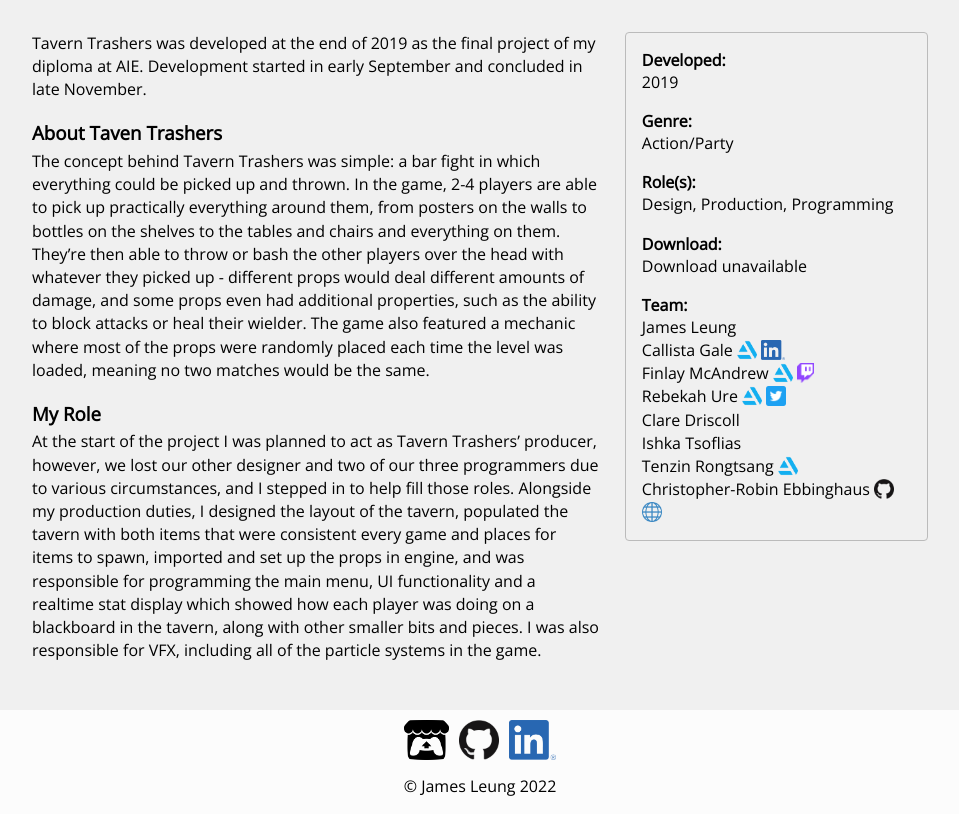
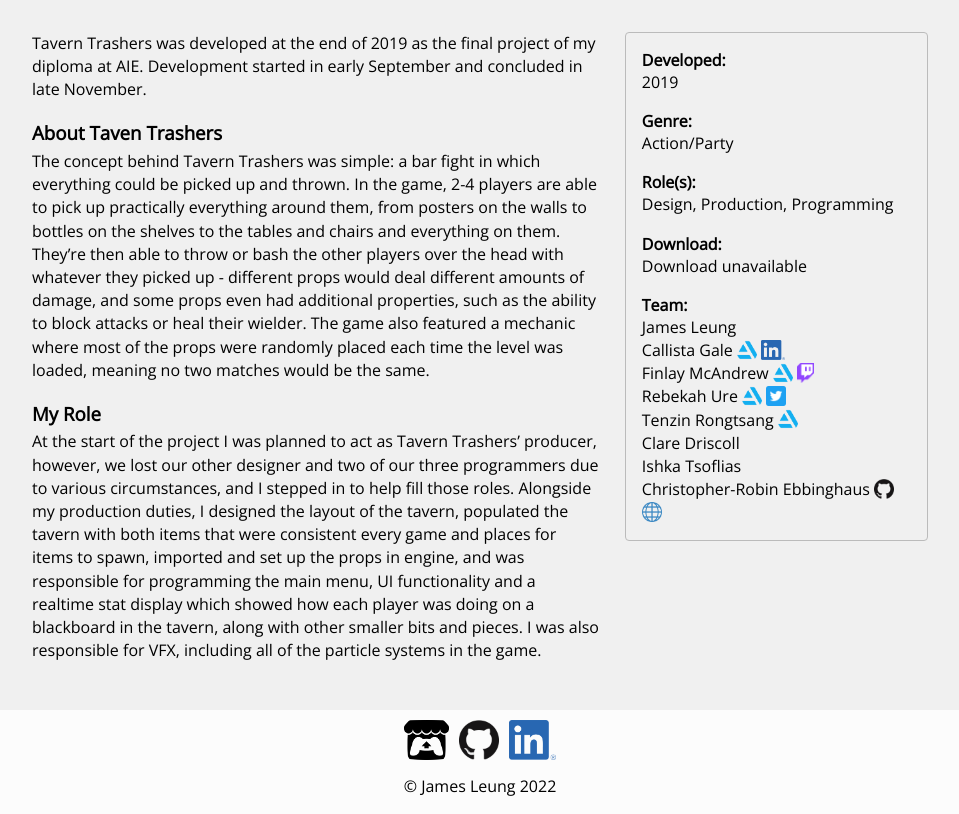
Before and after one commit to GhostEntity12/ghostentity12.github.io, a Jekyll site: the page built from projects/tavern-trashers.md, in a window 1280 px wide. Shown: the part 580-1394 px from the top of the page, without its empty margins (160-1119 px from the left). Built offline with Jekyll 4.4.1, drawn with Linux system fonts in a browser that asks for light colours; our own code applies the rules of GitHub Pages for plain Markdown files; part of the change alters nothing that is shown.

```diff
--- a/_data/people.yml
+++ b/_data/people.yml
@@ -2,6 +2,9 @@
     Twitter: https://twitter.com/Alexander_F313
     Itch: https://itch.io/profile/alexanderf
     LinkedIn: https://www.linkedin.com/in/alexander-frencham-b88b841bb/
+
+  - Name: Ethan Franks
+    Itch: https://ejfranks.itch.io/
 
   - Name: James Cretchley
     Twitter: https://twitter.com/cyrys7
@@ -24,6 +27,9 @@
     Itch: https://merves.itch.io/
     Website: https://mervenursoylu.wixsite.com/portfolio
 
+  - Name: Mitchell Wright
+    Twitter: https://twitter.com/acmetonto
+
   - Name: Nicholas Burke
     Twitter: https://twitter.com/NicholasBurkeGD
     Itch: https://theburkester.itch.io/
@@ -41,7 +47,13 @@
     LinkedIn: https://www.linkedin.com/in/rhiannon-forster-7483a51a4/
     Website: http://beautiepie.built.games/
 
+  - Name: Isaac Thomas
+
+  - Name: Jacob Waltzer
+
   - Name: Jordan Massey
+
+  - Name: Oliver Bedier
 
   - Name: Rowan Vertigan
 
@@ -77,11 +89,17 @@
     Artstation: https://www.artstation.com/kylerhys
     LinkedIn: https://www.linkedin.com/in/kyle-edmonds-969690200/
 
+  - Name: Jordan Cosma
+    Instagram: https://www.instagram.com/cos.major
+
   - Name: Massimo Gamboni
     Twitter: https://twitter.com/alocalcryptid
     Artstation: https://www.artstation.com/massig
     Sketchfab: https://sketchfab.com/MassiG
     LinkedIn: https://www.linkedin.com/in/massimogamboni161b881bb/
+
+  - Name: Natasha Wong
+    Website: https://natashawong.carrd.co/
 
   - Name: Onorina Pachi
     Twitter: https://twitter.com/OniiMeow
@@ -98,7 +116,12 @@
     Artstation: https://www.artstation.com/summerorigins
     LinkedIn: https://www.linkedin.com/in/regina-kurnya-6337601b9/
 
+  - Name: Tenzin Rongtsang
+    Artstation: https://www.artstation.com/rongtsang
+
   - Name: Aaron Kong
+
+  - Name: Cherish Gray-Morrison
 
   - Name: Clare Driscoll
 
@@ -108,8 +131,7 @@
 
   - Name: Tallulah Bove
 
-  - Name: Tenzin Rongtsang
-    Artstation: https://www.artstation.com/rongtsang
+  - Name: Zhenbang Cao
 
   - Name: Christopher-Robin Ebbinghaus
     GitHub: https://github.com/cebbinghaus
@@ -129,4 +151,30 @@
   - Name: Lachlan Wernert
     LinkedIn: https://www.linkedin.com/in/lachlan-wernert/
 
+  - Name: Matt Kennedy
+    Twitter: https://twitter.com/MGKineesh
+
+  - Name: Maziz Rahman
+    Instagram: https://www.instagram.com/its_maziz
+
+  - Name: Aaron Petrovski
+
+  - Name: Allen Pham
+
+  - Name: Patrick Siassios
+
+  - Name: Josh Hehir
+
+  - Name: Kai Siang Kao
+
+  - Name: Nikita Golev
+
+  - Name: Patrick Siassios
+
+  - Name: Paul Daniel Mihai
+
+  - Name: Callum Lee Gow
+
+  - Name: Jordan Moore
+
   - Name: Naomi Bruhn
```
